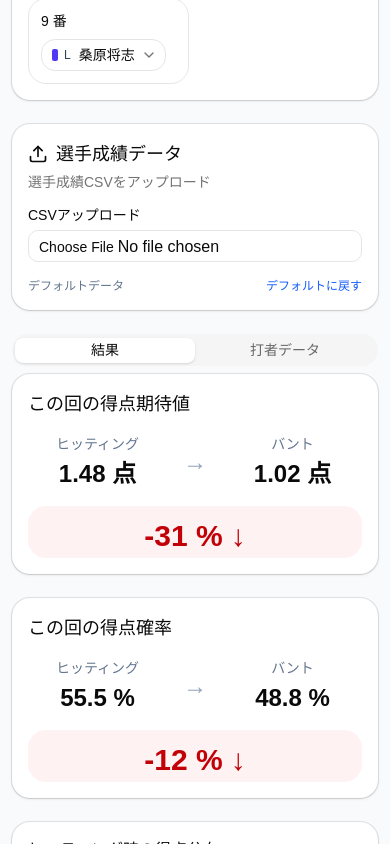
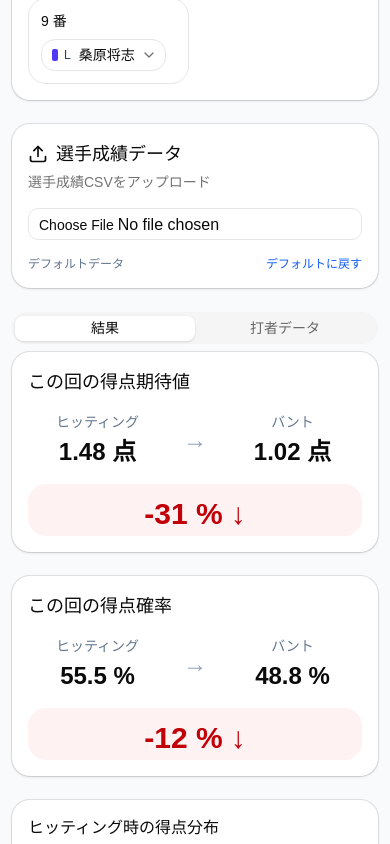
Before and after one commit to haborite/shall-we-bunt, a React (Vite) app: page / in a window 390 px wide. Shown: the part 840-1684 px from the top of the page. Built offline with nearby package versions, Linux system fonts and the light colour scheme.

Commit message:
flex-row even in small size display

```diff
--- a/src/App.tsx
+++ b/src/App.tsx
@@ -485,7 +485,7 @@ export default function BuntStrategyGui() {
               </CardContent>
             </Card>
 
-            <Card className="rounded-2xl shadow-sm">
+            <Card className="rounded-2xl shadow-sm order-2 lg:order-3">
               <CardHeader>
                 <CardTitle className="flex items-center gap-2 text-lg">
                   <Upload className="h-5 w-5" />
@@ -498,7 +498,7 @@ export default function BuntStrategyGui() {
 
               <CardContent className="grid gap-4">
                 <div className="space-y-2">
-                  <Label htmlFor="csvUpload">CSVアップロード</Label>
+                  { /* <Label htmlFor="csvUpload">CSVアップロード</Label> */ }
                   <Input
                     id="csvUpload"
                     type="file"
@@ -524,7 +524,7 @@ export default function BuntStrategyGui() {
             </Card>
           </div>
 
-          <div className="order-2 space-y-6 lg:order-2">
+          <div className="space-y-6 order-3 lg:order-2">
             <Tabs defaultValue="result" className="w-full">
               <TabsList className="grid h-11 w-full grid-cols-2 rounded-2xl">
                 <TabsTrigger value="result">結果</TabsTrigger>
@@ -587,7 +587,7 @@ export default function BuntStrategyGui() {
                     <CardTitle className="text-lg">打者ごとの打撃イベント確率</CardTitle>
                   </CardHeader>
                   <CardContent>
-                    <ScrollArea className="h-[420px] sm:h-[520px] lg:h-[660px]">
+                    <ScrollArea className="h-[660px]">
                       <div className="space-y-4">
                         {result?.lineupProbs ? (
                           result.lineupProbs.map((player, index) => (
```
